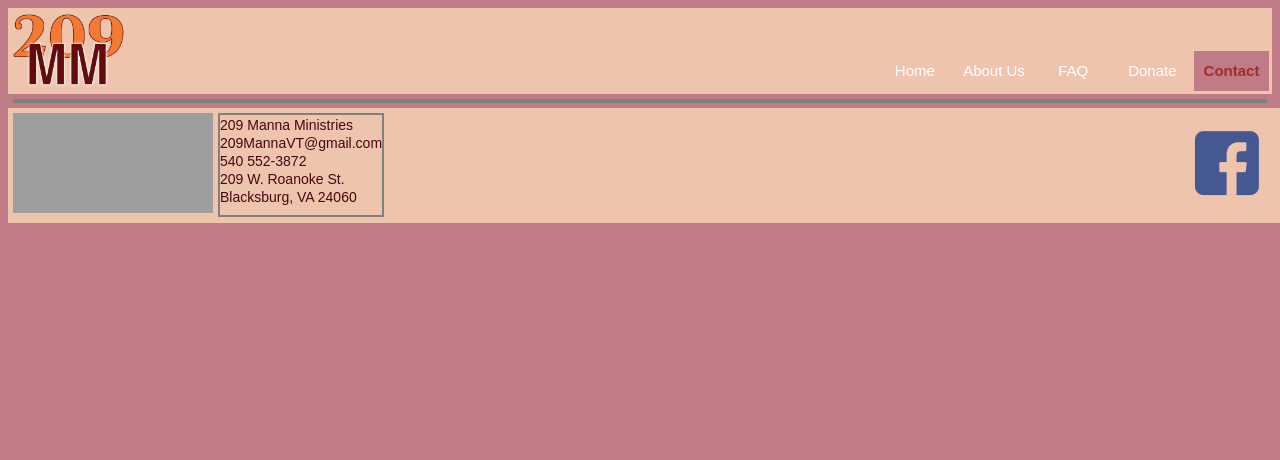
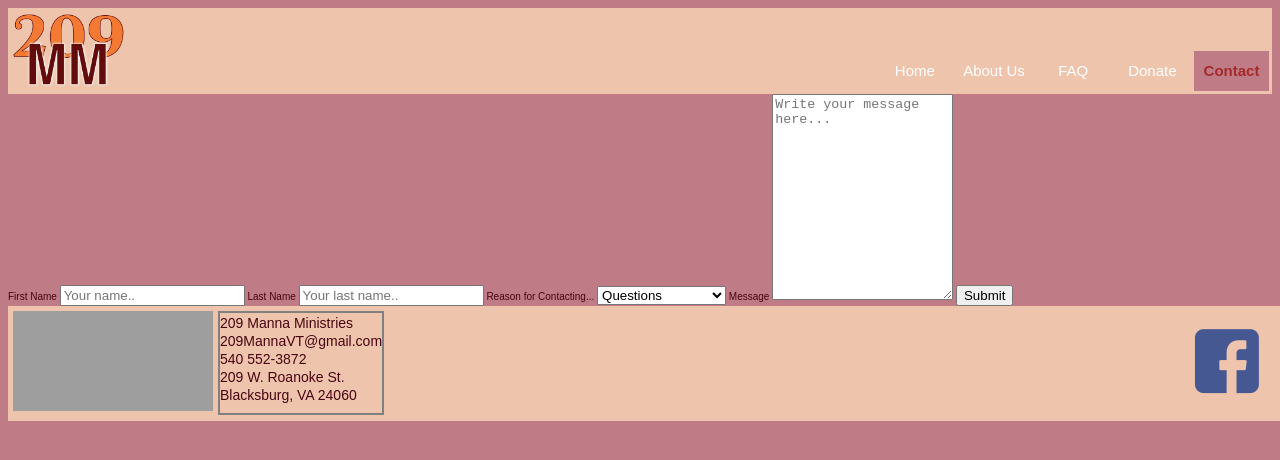
Before and after one commit to caroli9/209MannaMinistries, a plain HTML site: page ContactUs.html in a window 1280 px wide. Drawn offline with Linux system fonts and the light colour scheme; grey boxes are pictures that could not be loaded.

Commit message:
adding contact form

```diff
--- a/ContactUs.html
+++ b/ContactUs.html
@@ -22,8 +22,30 @@
 
         <main id="contact">
 
-            <section id="contactform">
-            </section>
+                <div id="box">
+                <div class="contact">
+                    <form action="/action_page.php">
+
+                    <label for="fname">First Name</label>
+                    <input type="text" id="fname" name="firstname" placeholder="Your name..">
+
+                    <label for="lname">Last Name</label>
+                    <input type="text" id="lname" name="lastname" placeholder="Your last name..">
+
+                    <label for="contact">Reason for Contacting...</label>
+                  <select id="contact" name="Contact">
+                    <option value="question">Questions</option>
+                    <option value="Story">Submitting a story</option>
+                    <option value="other">other</option>
+                  </select>
+
+                    <label for="message">Message</label>
+                    <textarea id="subject" name="subject" placeholder="Write your message here..." style="height:200px"></textarea>
+
+                    <input type="submit" value="Submit">
+             </form>
+             </div>
+             </div>
 
         </main>
 
```
